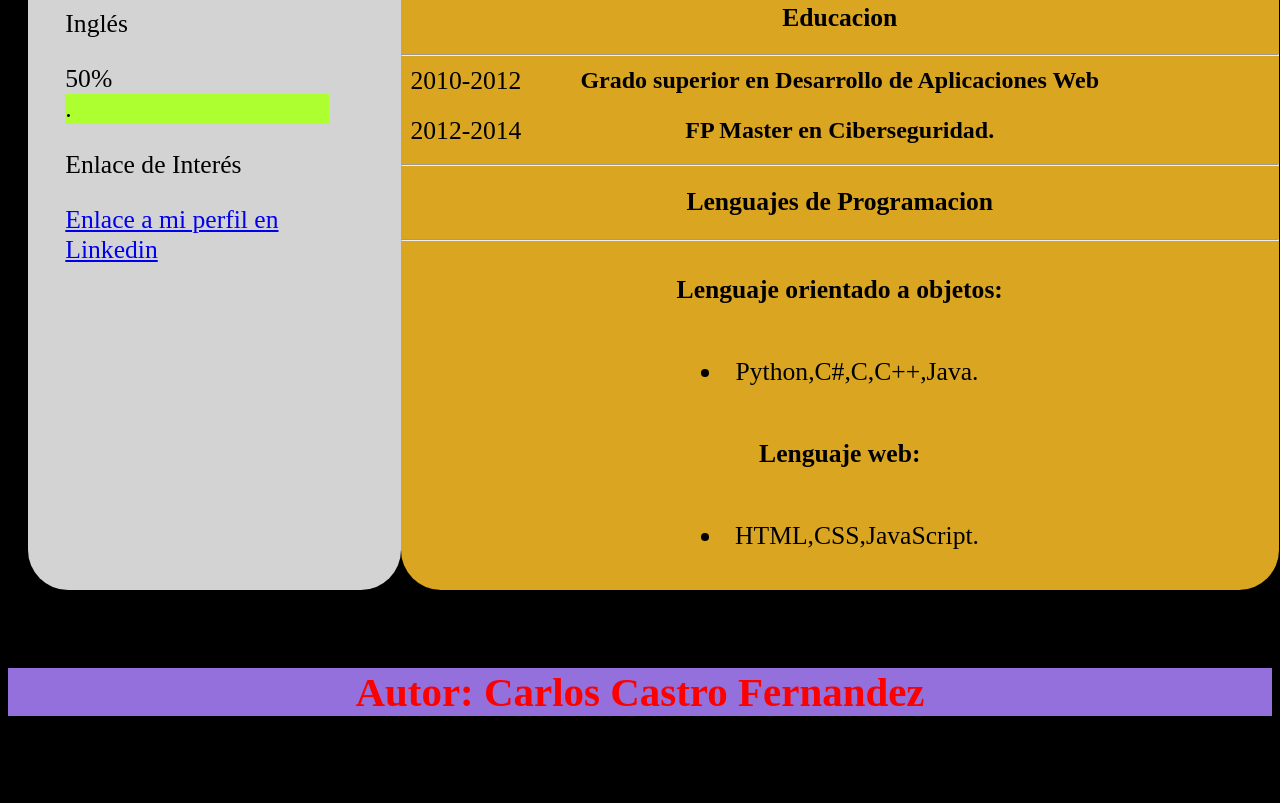
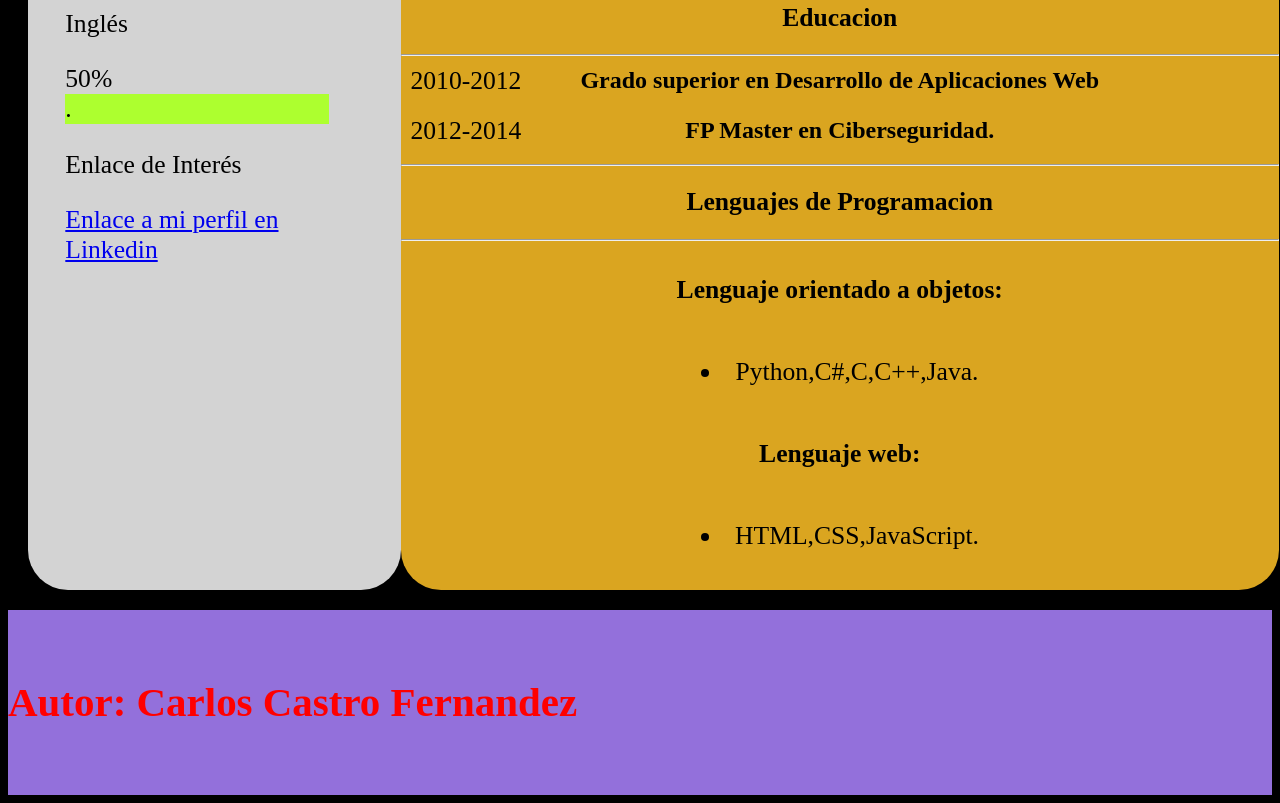
Before and after one commit to CarlosCastroFernandez/NuevaVersionCV, a plain HTML site: page nuevaVersionCV/index.html in a window 1280 px wide. Shown: the part 1407-2210 px from the top of the page. Drawn offline with Linux system fonts and the light colour scheme.

Commit message:
Update index.css

```diff
--- a/nuevaVersionCV/index.css
+++ b/nuevaVersionCV/index.css
@@ -136,6 +136,8 @@ img {
 }
 
 footer {
+    display:flex;
+    flex-basis:200px;
     font-size: var(--forma-letras);
     text-align: center;
     color: red;
```
